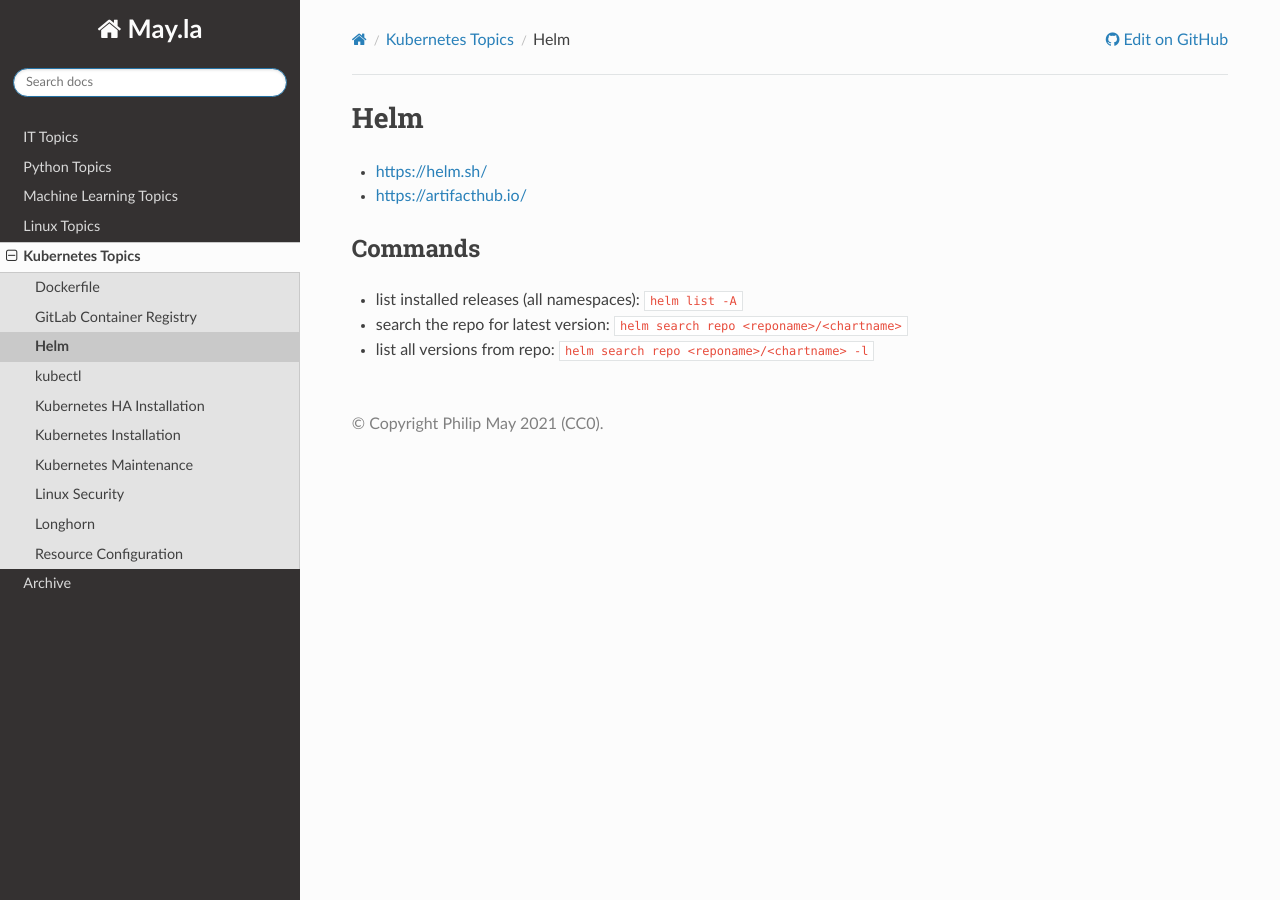
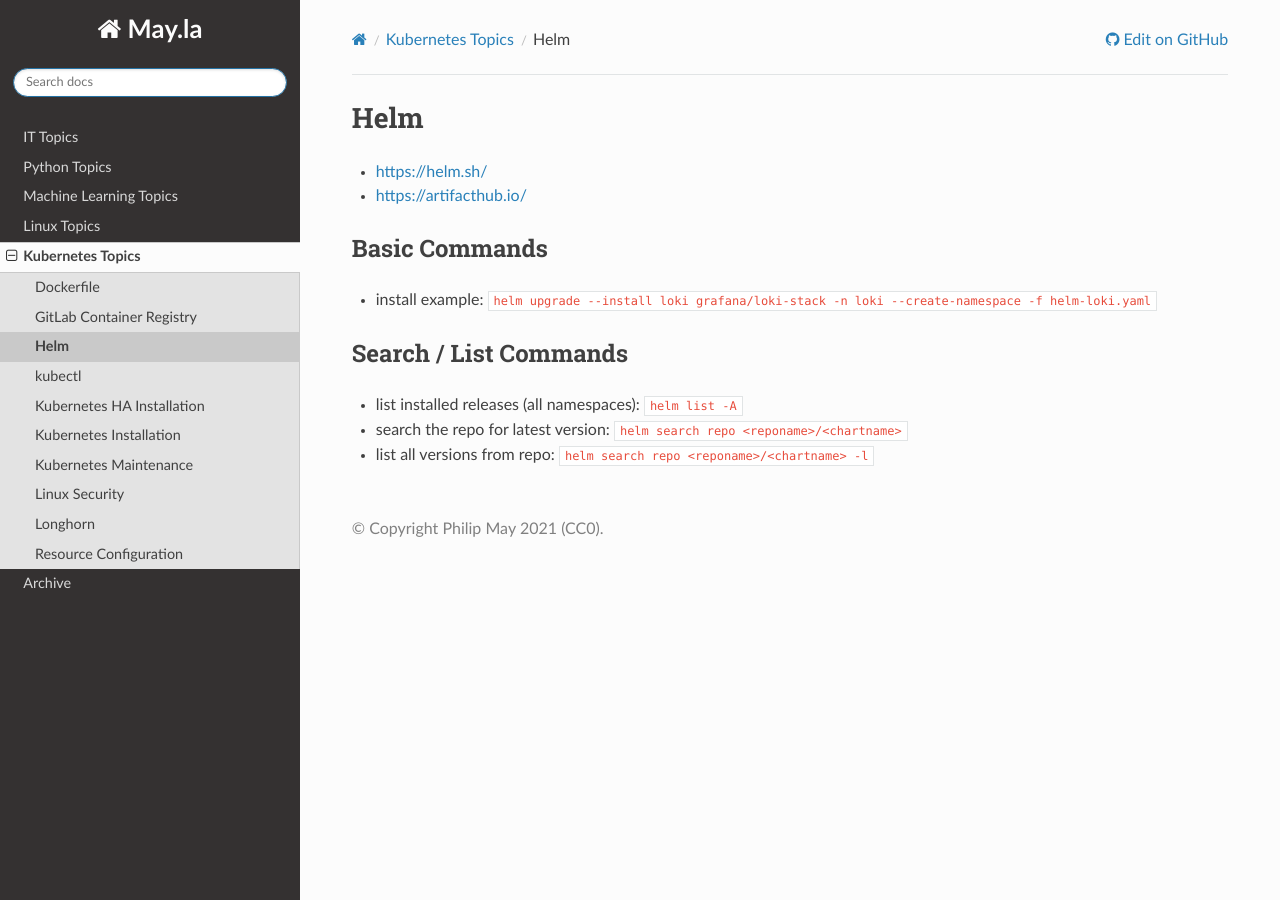
Before and after one commit to PhilipMay/May.la, a Sphinx documentation site: the page built from source/k8s/helm.md, in a window 1280 px wide. Built offline with Sphinx 7.4.7 and the Read the Docs theme 2.0.0, drawn with Linux system fonts in a browser that asks for light colours.

Commit message:
Update helm.md

```diff
--- a/source/k8s/helm.md
+++ b/source/k8s/helm.md
@@ -2,7 +2,10 @@
 - https://helm.sh/
 - https://artifacthub.io/
 
-## Commands
+## Basic Commands
+- install example: `helm upgrade --install loki grafana/loki-stack -n loki --create-namespace -f helm-loki.yaml`
+
+## Search / List Commands
 - list installed releases (all namespaces): `helm list -A`
 - search the repo for latest version: `helm search repo <reponame>/<chartname>`
 - list all versions from repo: `helm search repo <reponame>/<chartname> -l`
```
